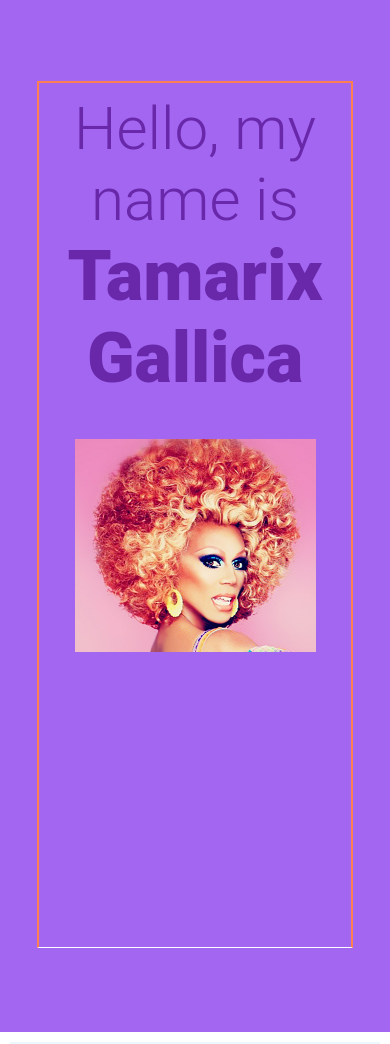
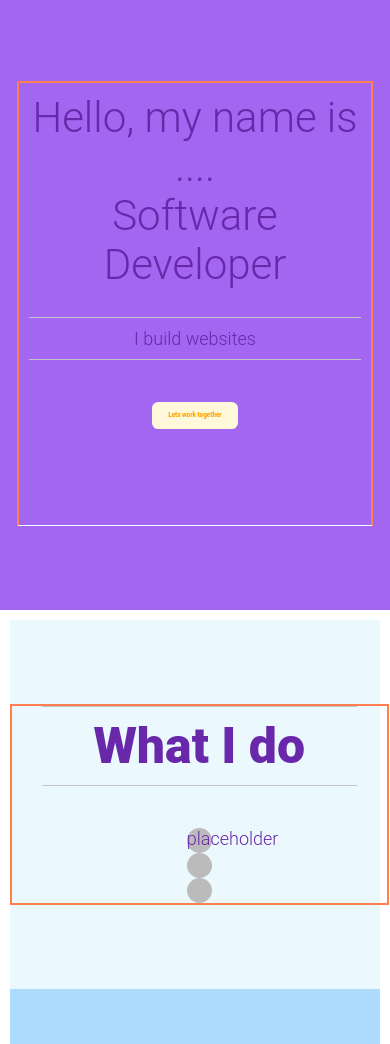
Before and after one commit to AuraBee/landingDesign, a plain HTML site: page index.html in a window 390 px wide. Shown: the part 56-1100 px from the top of the page. Drawn offline with Linux system fonts and the light colour scheme.

Commit message:
reworkUI

```diff
--- a/index.html
+++ b/index.html
@@ -49,9 +49,12 @@
 
     <div class="hero">
         <div class="container section-container">
-            <h1>Hello, my name is <span class="bold-text">Tamarix Gallica</span></h1>
-            <div class="hero-image">
-                <img src="imgs/ru.png" alt="portrait of Gallica">
+            <h1>Hello, my name is .... <span class="bold-text"></span>
+            Software Developer</h1>
+            <h2><span>I build websites</span></h2>
+            <div class="hero-image hero-cta-btn">
+               <a href="#"> Lets work together</a>
+                <!-- <img src="imgs/ru.png" alt="portrait of Gallica"> -->
             </div>
         </div>
     </div>
@@ -60,31 +63,39 @@
 <main class="columns section-container">
     <section class="about-me">
         <div class="container">
-            <h2>I am a <span class="bold-text">web designer</span></h2>
-            <p class="spacing">Ultricies morbi urna lectus magna quisque ultricies
+            <h2> <span class="bold-text">What I do</span></h2>
+
+           <div class="about-items block">
+            <p class="about-info"><span class="dot" >
+
+               placeholder </span>
+                 </p>
+
+            </div>
+
+            <div class="about-items block">
+                <span class="dot" >
+                    <p class="about-info">
+
+                     </p>
+                </span>
+            </div>
+                <div class="about-items block">
+                    <span class="dot" >
+                        <p class="about-info">
+
+                         </p>
+                    </span>
+
+        </div>
+
+
+            <!-- <p class="spacing">Ultricies morbi urna lectus magna quisque ultricies
                 velit enim nisi mi volutpat amet id id porta auctor
                 at viverra consequat turpis quam enim amet vulputate.</p>
                 <p class="spacing">Ultricies morbi urna lectus magna quisque ultricies
                     velit enim nisi mi volutpat amet id id porta auctor
-                    at viverra consequat turpis quam enim amet vulputate.</p>
-
-        <div class="wrapper">
-            <h1>  </h1>
-
-            <div class="columns-icons">
-                <div class="col"><i class='	fa fa-behance'>	</i></div>
-                <div class="col"><i class='fa fa-github-alt'>	</i></div>
-                <div class="col"> <i class='fa fa-html5'></i></div>
-
-                <div class="col"><i class='fa fa-css3'></i></div>
-                <div class="col"><i class='fab fa-node-js'></i></div>
-                <div class="col"><i class='fab fa-react'></i></div>
-                <div class="col"><i class='fab fa-figma'></i></div>
-
-                <div class="col"><i class='fab fa-sass'></i></div>
-                <div class="col"><i class='fab fa-php'></i></div>
-                <div class="col"><i class='fab fa-node'></i></div>
-        </div>
+                    at viverra consequat turpis quam enim amet vulputate.</p> -->
 
     </section>
 
--- a/styles.scss
+++ b/styles.scss
@@ -30,7 +30,7 @@ html {
         // css-vertical scroll properties set here...
         //>> also  see .section-container &
         scroll-snap-type: mandatory;
-        scroll-snap-points-y: repeat(100vh);
+        scroll-snap-points-y: repeat(50vh);
         scroll-snap-type: y mandatory;
     }
 
@@ -169,21 +169,30 @@ Layout
 
 }
 
+
+// .block {
+//     display: flex;
+//      flex-direction: column;
+
+// }
+.dot {
+    height: 25px;
+    width: 25px;
+    background-color: rgb(187, 187, 187);
+    border-radius: 50%;
+    display: inline-block;
+  }
+
  /*
 Main Sections
 */
-.section-container-header {
-    height: 10vh;
-	scroll-snap-align: start;
-	text-align: center;
-	position: relative;
-}
+
 
 .section-container {
     border-bottom: 1px solid white;
 	padding: 1rem;
     //>>> css-vertical scroll properties set here...also see html.
-	height: 100vh;
+	height: 50vh;
 	scroll-snap-align: start;
 	text-align: center;
 	position: relative;
@@ -502,16 +511,49 @@ Media Queries
 
     body {
         color: rgb(105, 40, 170);
+
     }
 
     .container
      {
-        width: 75%;
+        width: 85%;
     }
     .hero {
         background-color: hsl(266, 82%, 67%);
+
     }
 
+    .hero-cta-btn {
+        display: inline-block;
+        margin-top: 0;
+        font-size: .3em;
+        background: hsl(48, 100%, 93%);
+        padding: 1.5em 2.5em;
+        border-radius: 1em;
+        -webkit-border-radius: 1em;
+        -moz-border-radius: 1em;
+        -ms-border-radius: 1em;
+        -o-border-radius: 1em;
+
+        a {
+            text-decoration: none;
+            background-color: unset;
+        }
+        &:hover,
+        &:focus {
+            background-color: cyan;
+        }
+
+
+}
+
+    h1 {
+        font-size: 2em;
+    }
+
+    span {
+        font-size: large;
+    }
     .about-me {
         background-color: hsl(197, 100%, 96%);
     }
```
Also changed, not shown: css/styles.css, 1 other file.
